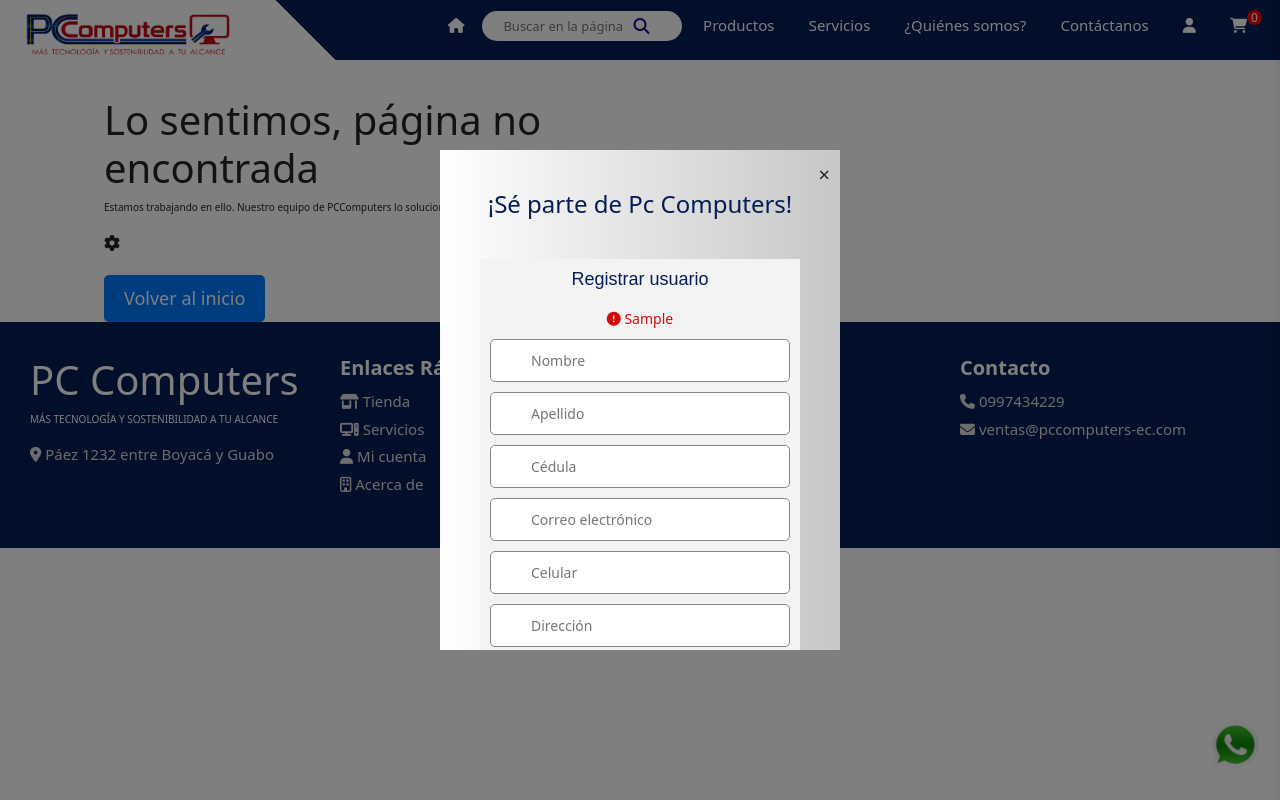
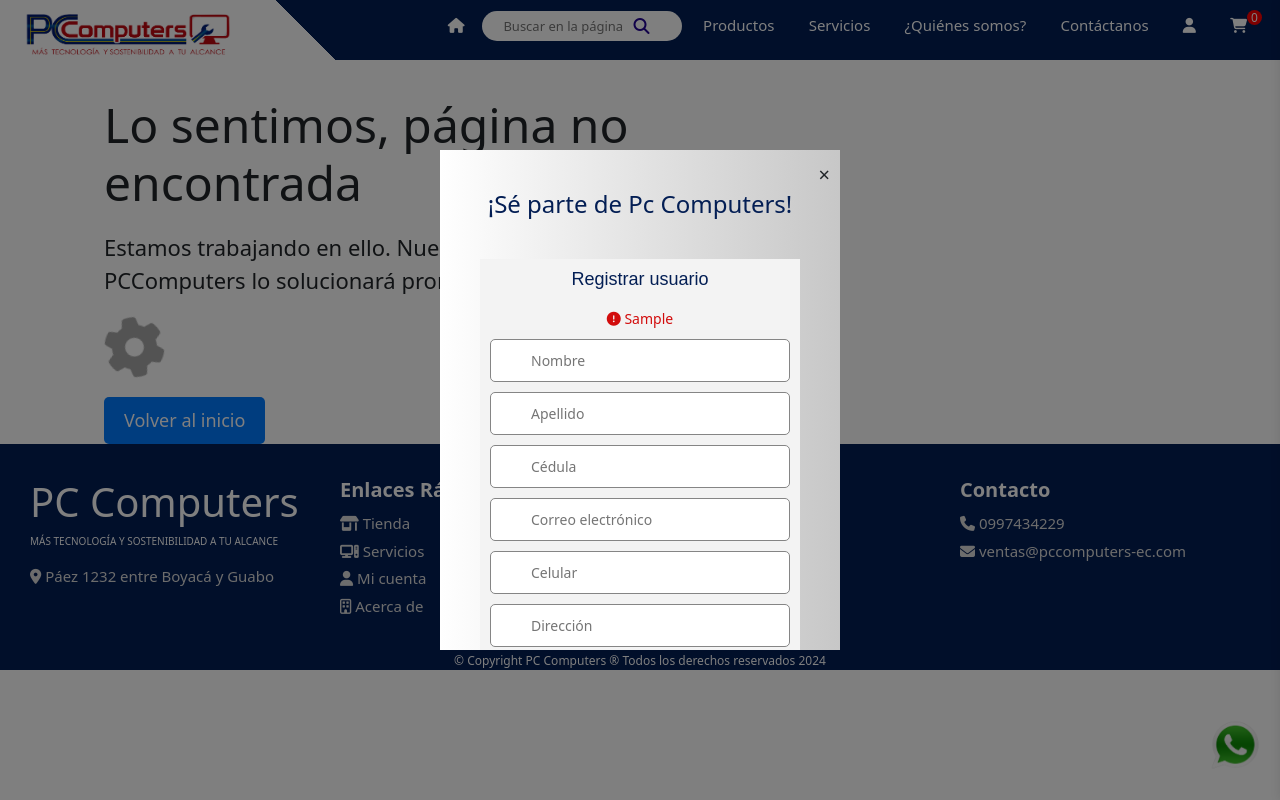
Before and after one commit to edhisson97/PCComputers, a Django app: template templates/error.html in a window 1280 px wide. Run offline with Django 4.2, Linux system fonts and the light colour scheme; the template is opened without the code that fills it: most values are stand-ins (such as "Sample title", 1, 10 or a date in 2020); grey boxes marked "Sample" are stand-in pictures; some libraries are stand-ins or nearby versions.

Commit message:
actualizacion 24/2/2025 1.1

```diff
--- a/templates/error.html
+++ b/templates/error.html
@@ -6,11 +6,11 @@
     .container-noencontrada {
         max-width: 600px;
     }
-    container-noencontrada h1 {
+    .h1-noencontrada {
         font-size: 48px;
         margin-bottom: 20px;
     }
-    container-noencontrada p {
+    .container-noencontrada p {
         font-size: 22px;
         margin-bottom: 20px;
     }
@@ -23,7 +23,7 @@
         0% { transform: rotate(0deg); }
         100% { transform: rotate(360deg); }
     }
-    .container-noencontrada a {
+    .a-noencontrada{
         display: inline-block;
         padding: 10px 20px;
         background-color: #007bff;
@@ -33,7 +33,7 @@
         margin-top: 20px;
         font-size: 18px;
     }
-    container-noencontrada a:hover {
+    .a-noencontrada:hover {
         background-color: #0056b3;
     }
 </style>
@@ -41,11 +41,11 @@
 <body>
 
 <div class="container-noencontrada">
-    <h1>Lo sentimos, página no encontrada</h1>
-    <p>Estamos trabajando en ello. Nuestro equipo de PCComputers lo solucionará pronto.</p>
-    <i class="fa-solid fa-gear"></i>
+    <h1 class="h1-noencontrada">Lo sentimos, página no encontrada</h1>
+    <p class="p-noencontrada">Estamos trabajando en ello. Nuestro equipo de PCComputers lo solucionará pronto.</p>
+    <i class="fa-solid fa-gear icon"></i>
     <br>
-    <a href="/">Volver al inicio</a>
+    <a class="a-noencontrada" href="/">Volver al inicio</a>
 </div>
 
 </body>
```
